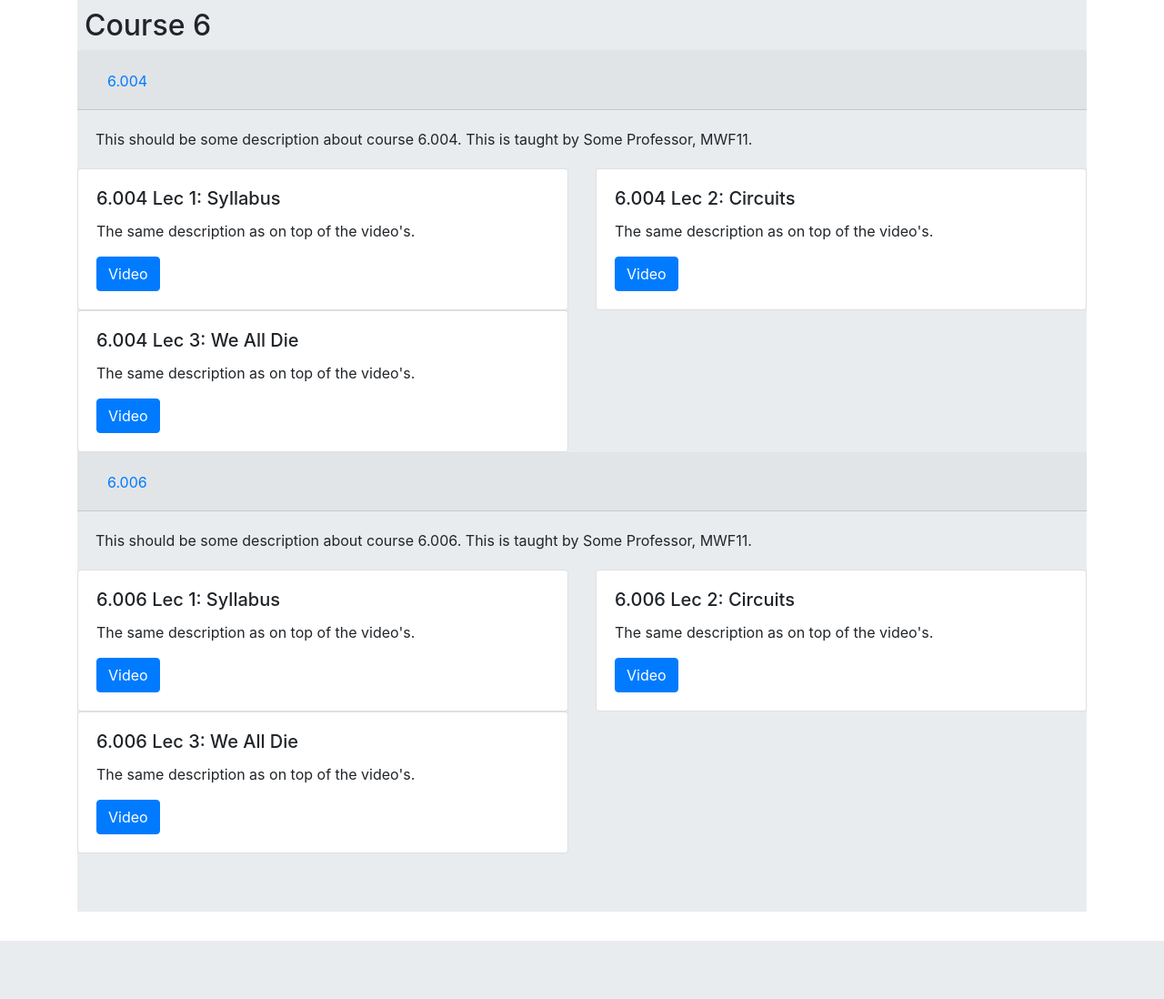
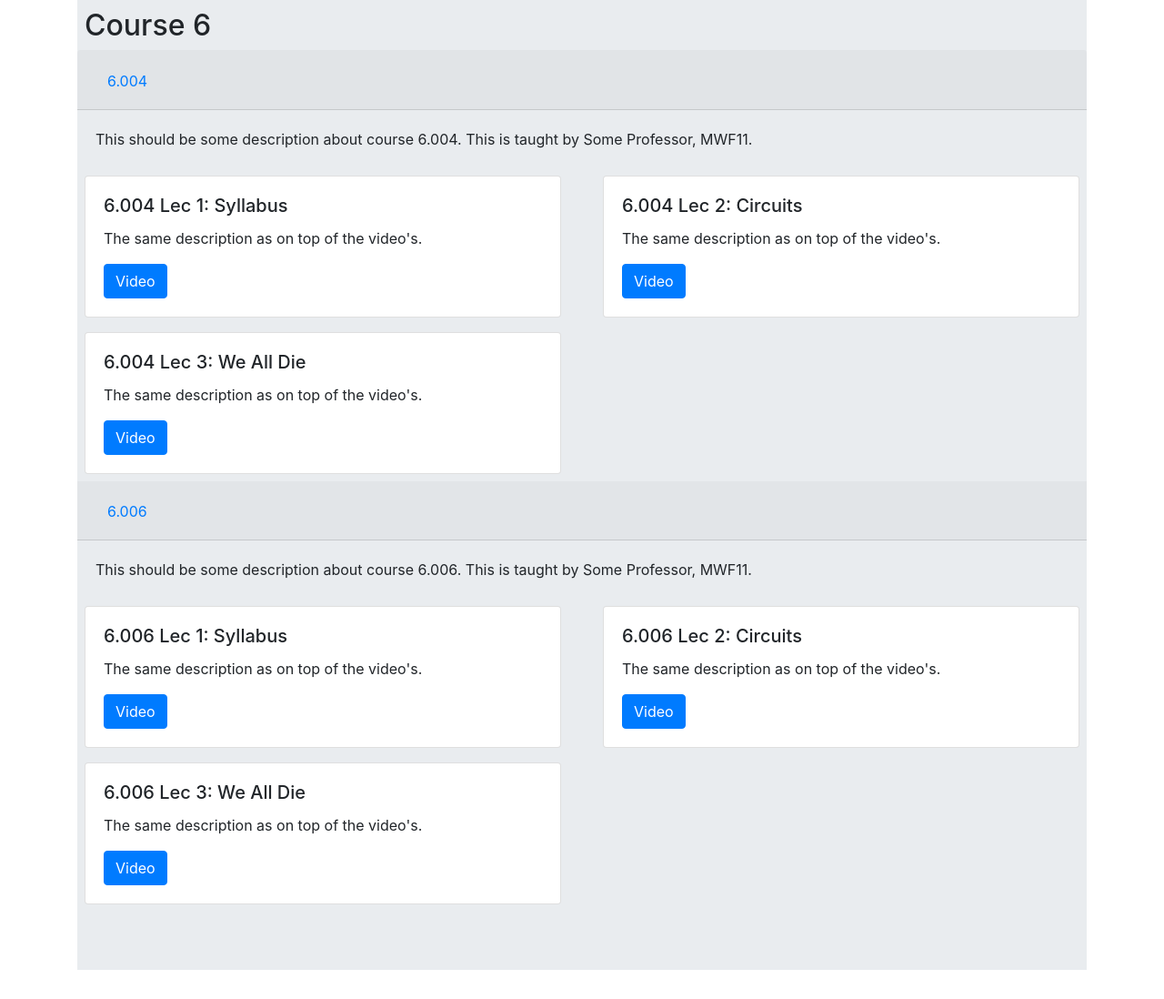
Before and after one commit to zoomswk/LectHub, a Django app: page /vidhub/browse/ in a window 1280 px wide. Shown: the part 551-1649 px from the top of the page at 91% size. Before the commit the page ends 1585 px from the top, so only its background shows below. Run offline with Django 3.2, Linux system fonts and the light colour scheme; some libraries are stand-ins or nearby versions.

Commit message:
UI tweaks

```diff
--- a/templates/browse.html
+++ b/templates/browse.html
@@ -36,7 +36,7 @@
                         </div>
                         <div class="row">
                             <div class="col-sm-6">
-                                <div class="card">
+                                <div class="card m-2">
                                     <div class="card-body">
                                         <h5 class="card-title">6.004 Lec 1: Syllabus</h5>
                                         <p class="card-text">The same description as on top of the video's.</p>
@@ -45,7 +45,7 @@
                                 </div>
                             </div>
                             <div class="col-sm-6">
-                                <div class="card">
+                                <div class="card m-2">
                                     <div class="card-body">
                                         <h5 class="card-title">6.004 Lec 2: Circuits</h5>
                                         <p class="card-text">The same description as on top of the video's.</p>
@@ -54,7 +54,7 @@
                                 </div>
                             </div>
                             <div class="col-sm-6">
-                                <div class="card">
+                                <div class="card m-2">
                                     <div class="card-body">
                                         <h5 class="card-title">6.004 Lec 3: We All Die</h5>
                                         <p class="card-text">The same description as on top of the video's.</p>
@@ -79,7 +79,7 @@
                         </div>
                         <div class="row">
                             <div class="col-sm-6">
-                                <div class="card">
+                                <div class="card m-2">
                                     <div class="card-body">
                                         <h5 class="card-title">6.006 Lec 1: Syllabus</h5>
                                         <p class="card-text">The same description as on top of the video's.</p>
@@ -88,7 +88,7 @@
                                 </div>
                             </div>
                             <div class="col-sm-6">
-                                <div class="card">
+                                <div class="card m-2">
                                     <div class="card-body">
                                         <h5 class="card-title">6.006 Lec 2: Circuits</h5>
                                         <p class="card-text">The same description as on top of the video's.</p>
@@ -97,7 +97,7 @@
                                 </div>
                             </div>
                             <div class="col-sm-6">
-                                <div class="card">
+                                <div class="card m-2">
                                     <div class="card-body">
                                         <h5 class="card-title">6.006 Lec 3: We All Die</h5>
                                         <p class="card-text">The same description as on top of the video's.</p>
--- a/templates/main.html
+++ b/templates/main.html
@@ -46,14 +46,14 @@
                 </div>
             </nav>
             <div class="jumbotron jumbotron-fluid">
-                <h1 class="display-4">{{ video_title }}</h1>
-                <p class="lead">This is the description for the video. $O(n\\log{n})$</p>
+                <h1 class="m-2 display-4">Title!</h1>
+                <p class="m-2 lead">This is the description for the video. $O(n\\log{n})$</p>
                 <hr class="my-4">
 
                 <div class="row justify-content-center">
                   <div class="col-11 bg-dark">
                     <video id="vid" width="100%" align="middle" controls>
-                        <source src="{{ video_url }}" type="video/mov">
+                        <source src="{% static "videos/test.mp4" %}" type="video/mp4">
                     Your browser does not support the video tag.
                     </video>
                   </div>
```
